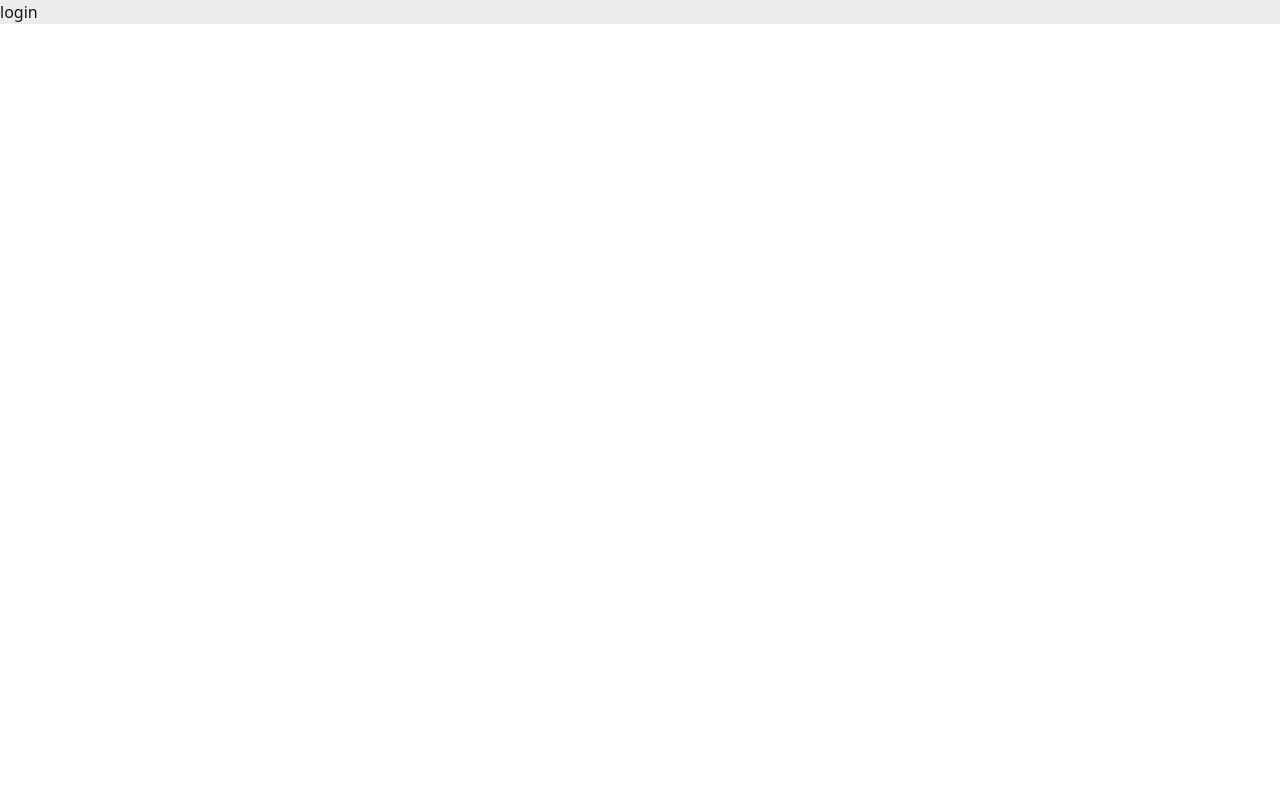
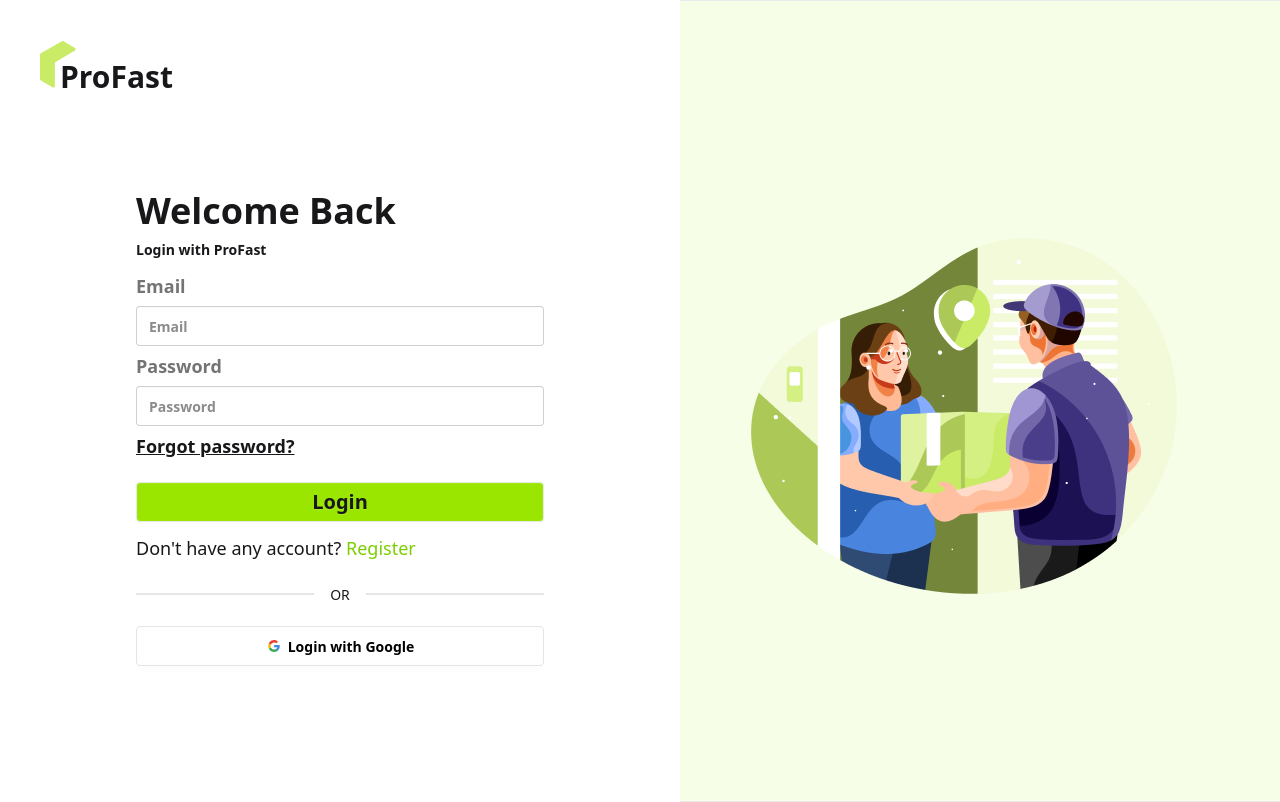
Before and after one commit to md-jahirul-islam-tuku/pro-fast-projects, a React (Vite) app: page /login in a window 1280 px wide. Built offline with nearby package versions, Linux system fonts and the light colour scheme.

Commit message:
signin and register page added

```diff
--- a/package.json
+++ b/package.json
@@ -15,6 +15,7 @@
     "daisyui": "^5.5.14",
     "react": "^19.2.0",
     "react-dom": "^19.2.0",
+    "react-hook-form": "^7.69.0",
     "react-icons": "^5.5.0",
     "react-responsive-carousel": "^3.2.23",
     "react-router-dom": "^7.11.0",
--- /dev/null
+++ b/src/authentication/AuthContext.jsx
@@ -0,0 +1,7 @@
+import { createContext, useContext } from "react";
+
+export const AuthContext = createContext(null);
+
+export const useAuth = () => {
+  return useContext(AuthContext);
+};
--- /dev/null
+++ b/src/authentication/AuthProvider.jsx
@@ -0,0 +1,11 @@
+import React from 'react';
+
+const AuthProvider = () => {
+  return (
+    <div>
+
+    </div>
+  );
+};
+
+export default AuthProvider;
--- a/src/components/Shared/Logo.jsx
+++ b/src/components/Shared/Logo.jsx
@@ -1,12 +1,13 @@
 import React from "react";
 import logo from "../../assets/logo.png";
+import { Link } from "react-router-dom";
 
 const Logo = () => {
   return (
-    <div className="flex items-baseline-last">
+    <Link to={"/"} className="flex items-baseline-last">
       <img src={logo} alt="" />
       <h1 className="text-3xl -ml-4 font-bold">ProFast</h1>
-    </div>
+    </Link>
   );
 };
 
--- a/src/components/Shared/Navbar.jsx
+++ b/src/components/Shared/Navbar.jsx
@@ -62,10 +62,10 @@ const Navbar = () => {
           </ul>
         </div>
         <div className="navbar-end">
-          <Link to={"/login"} className="btn mr-1">
+          <Link to={"/login"} className="btn hover:bg-lime-400 border-none mr-1">
             Sign In
           </Link>
-          <a className="btn">Be a rider</a>
+          <a className="btn hover:bg-lime-400 border-none">Be a rider</a>
           <BsArrowUpRightCircleFill className="text-2xl" />
         </div>
       </div>
--- a/src/layouts/AuthLayout.jsx
+++ b/src/layouts/AuthLayout.jsx
@@ -1,10 +1,24 @@
 import React from "react";
 import { Outlet } from "react-router-dom";
+import image from "../assets/authImage.png";
+import Logo from "../components/Shared/Logo";
 
 const AuthLayout = () => {
   return (
-    <div>
-      <Outlet />
+    <div className="webWidth">
+      <div className="">
+        <div className="flex items-center flex-col-reverse lg:flex-row-reverse">
+          <div className="flex-1 py-20 lg:pt-52 bg-lime-50 lg:min-h-screen">
+            <img className="h-full" src={image} alt="" />
+          </div>
+          <div className="flex-1 bg-base-100 lg:min-h-screen lg:p-10 p-5">
+            <Logo />
+            <div className="flex items-center p-16 lg:p-18">
+              <Outlet />
+            </div>
+          </div>
+        </div>
+      </div>
     </div>
   );
 };
--- a/src/pages/LogIn.jsx
+++ b/src/pages/LogIn.jsx
@@ -1,7 +1,113 @@
 import React from "react";
+import { useForm } from "react-hook-form";
+import { Link } from "react-router-dom";
 
 const LogIn = () => {
-  return <div>login</div>;
+  const {
+    register,
+    handleSubmit,
+    formState: { errors },
+  } = useForm({
+    mode: "onChange",
+  });
+  const onSubmit = (data) => {
+    console.log(data);
+  };
+  return (
+    <div className="card w-full shrink-0">
+      <div className="card-body">
+        <h1 className="text-4xl font-bold">Welcome Back</h1>
+        <p className="font-semibold">Login with ProFast</p>
+        <form
+          onSubmit={handleSubmit(onSubmit)}
+          className="fieldset text-lg font-semibold"
+        >
+          <label className="label">Email</label>
+          <input
+            type="email"
+            className="input w-full"
+            placeholder="Email"
+            {...register("email", {
+              required: "Email is required !",
+              pattern: {
+                value: /^[^\s@]+@[^\s@]+\.[^\s@]+$/,
+                message: "Enter a valid email address !",
+              },
+            })}
+          />
+          {errors.email && (
+            <span className="text-red-500 text-sm">{errors.email.message}</span>
+          )}
+          <label className="label">Password</label>
+          <input
+            type="password"
+            className="input w-full"
+            placeholder="Password"
+            {...register("password", {
+              required: "Password is required",
+              minLength: {
+                value: 8,
+                message: "Password must be at least 8 characters",
+              },
+              pattern: {
+                value: /^(?=.*[a-z])(?=.*[A-Z])(?=.*\d)(?=.*[@$!%*?&])/,
+                message:
+                  "Must include uppercase, lowercase, number & special character",
+              },
+            })}
+          />
+          {errors.password && (
+            <span className="text-red-500 text-sm">
+              {errors.password.message}
+            </span>
+          )}
+          <div>
+            <a className="link link-hover underline">Forgot password?</a>
+          </div>
+          <button className="btn bg-lime-400 hover:bg-lime-500 hover:text-white mt-4 text-xl">
+            Login
+          </button>
+        </form>
+        <p className="text-lg">
+          Don't have any account?{" "}
+          <Link to={"/register"} className="text-lime-500">
+            Register
+          </Link>
+        </p>
+        <div className="divider">OR</div>
+        <button className="btn bg-white text-black border-[#e5e5e5]">
+          <svg
+            aria-label="Google logo"
+            width="16"
+            height="16"
+            xmlns="http://www.w3.org/2000/svg"
+            viewBox="0 0 512 512"
+          >
+            <g>
+              <path d="m0 0H512V512H0" fill="#fff"></path>
+              <path
+                fill="#34a853"
+                d="M153 292c30 82 118 95 171 60h62v48A192 192 0 0190 341"
+              ></path>
+              <path
+                fill="#4285f4"
+                d="m386 400a140 175 0 0053-179H260v74h102q-7 37-38 57"
+              ></path>
+              <path
+                fill="#fbbc02"
+                d="m90 341a208 200 0 010-171l63 49q-12 37 0 73"
+              ></path>
+              <path
+                fill="#ea4335"
+                d="m153 219c22-69 116-109 179-50l55-54c-78-75-230-72-297 55"
+              ></path>
+            </g>
+          </svg>
+          Login with Google
+        </button>
+      </div>
+    </div>
+  );
 };
 
 export default LogIn;
--- /dev/null
+++ b/src/pages/Register.jsx
@@ -0,0 +1,67 @@
+import React from "react";
+import { Link } from "react-router-dom";
+
+const Register = () => {
+  return (
+    <div className="card w-full shrink-0">
+      <div className="card-body">
+        <h1 className="text-4xl font-bold">Create an Account</h1>
+        <p className="font-semibold">Register with ProFast</p>
+        <form className="fieldset text-lg font-semibold">
+          <label className="label">Name</label>
+          <input type="text" className="input w-full" placeholder="Name" disabled/>
+          <label className="label">Email</label>
+          <input type="email" className="input w-full" placeholder="Email" />
+          <label className="label">Password</label>
+          <input
+            type="password"
+            className="input w-full"
+            placeholder="Password"
+          />
+          <button className="btn bg-lime-400 hover:bg-lime-500 hover:text-white mt-4 text-xl">
+            Register
+          </button>
+        </form>
+        <p className="text-lg">
+          Already have an account?{" "}
+          <Link to={"/login"} className="text-lime-500">
+            Login
+          </Link>
+        </p>
+        <div className="divider">OR</div>
+        <button className="btn bg-white text-black border-[#e5e5e5]">
+          <svg
+            aria-label="Google logo"
+            width="16"
+            height="16"
+            xmlns="http://www.w3.org/2000/svg"
+            viewBox="0 0 512 512"
+          >
+            <g>
+              <path d="m0 0H512V512H0" fill="#fff"></path>
+              <path
+                fill="#34a853"
+                d="M153 292c30 82 118 95 171 60h62v48A192 192 0 0190 341"
+              ></path>
+              <path
+                fill="#4285f4"
+                d="m386 400a140 175 0 0053-179H260v74h102q-7 37-38 57"
+              ></path>
+              <path
+                fill="#fbbc02"
+                d="m90 341a208 200 0 010-171l63 49q-12 37 0 73"
+              ></path>
+              <path
+                fill="#ea4335"
+                d="m153 219c22-69 116-109 179-50l55-54c-78-75-230-72-297 55"
+              ></path>
+            </g>
+          </svg>
+          Register with Google
+        </button>
+      </div>
+    </div>
+  );
+};
+
+export default Register;
--- a/src/router/router.jsx
+++ b/src/router/router.jsx
@@ -4,6 +4,7 @@ import Home from "../Pages/Home";
 import ErrorPage from "../pages/ErrorPage";
 import AuthLayout from "../layouts/AuthLayout";
 import LogIn from "../pages/LogIn";
+import Register from "../pages/Register";
 
 const router = createBrowserRouter([
   {
@@ -15,7 +16,10 @@ const router = createBrowserRouter([
   {
     path: "/",
     Component: AuthLayout,
-    children: [{ path: "login", Component: LogIn }],
+    children: [
+      { path: "login", Component: LogIn },
+      { path: "register", Component: Register },
+    ],
   },
 ]);
 export default router;
```
Also changed, not shown: src/assets/authImage.png (added), 1 other file (tests, documents, lock files or other folders).
